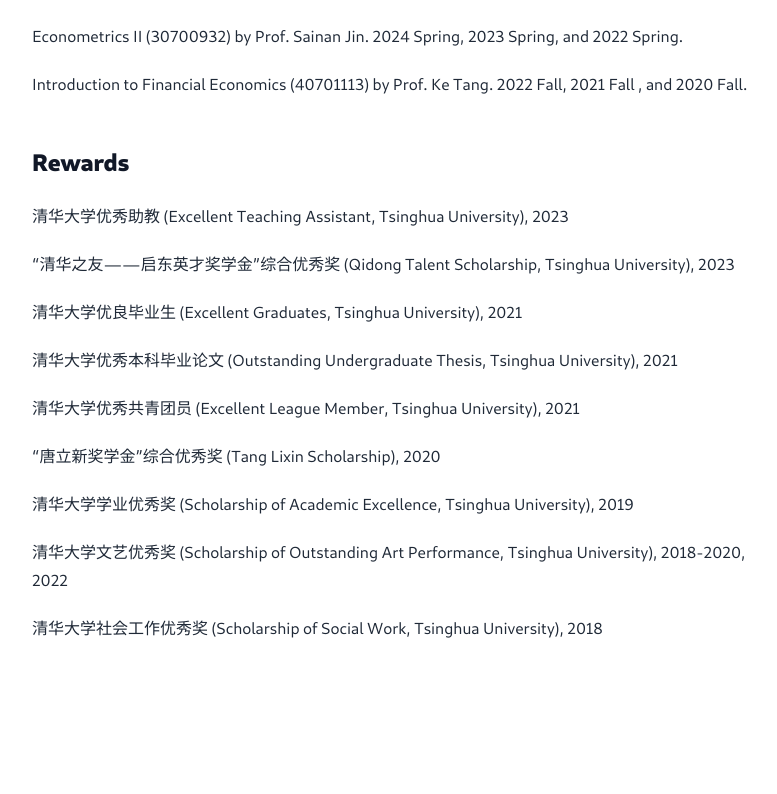
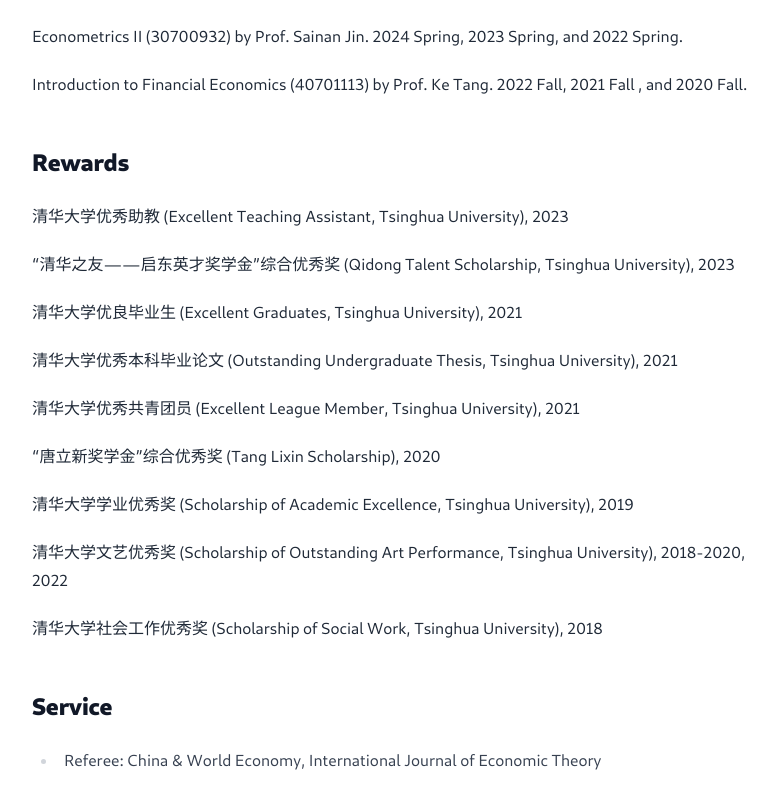
Before and after one commit to lijinpu/lijinpu.github.io, a Next.js app: page /cv in a window 1280 px wide. Shown: the part 1291-2085 px from the top of the page, without its empty margins (232-1009 px from the left). Before the commit the page ends 1953 px from the top, so only its background shows below. Built offline with nearby package versions, Linux system fonts and the light colour scheme.

Commit message:
auto update

```diff
--- a/pages/cv.tsx
+++ b/pages/cv.tsx
@@ -91,6 +91,12 @@
         <p>
         清华大学社会工作优秀奖 (Scholarship of Social Work, Tsinghua University), 2018
         </p>
+
+        <h2>Service</h2>
+        <ul>
+            <li>Referee: China & World Economy, International Journal of Economic Theory</li>
+
+        </ul>
       </div>
     </div>
   )
```
